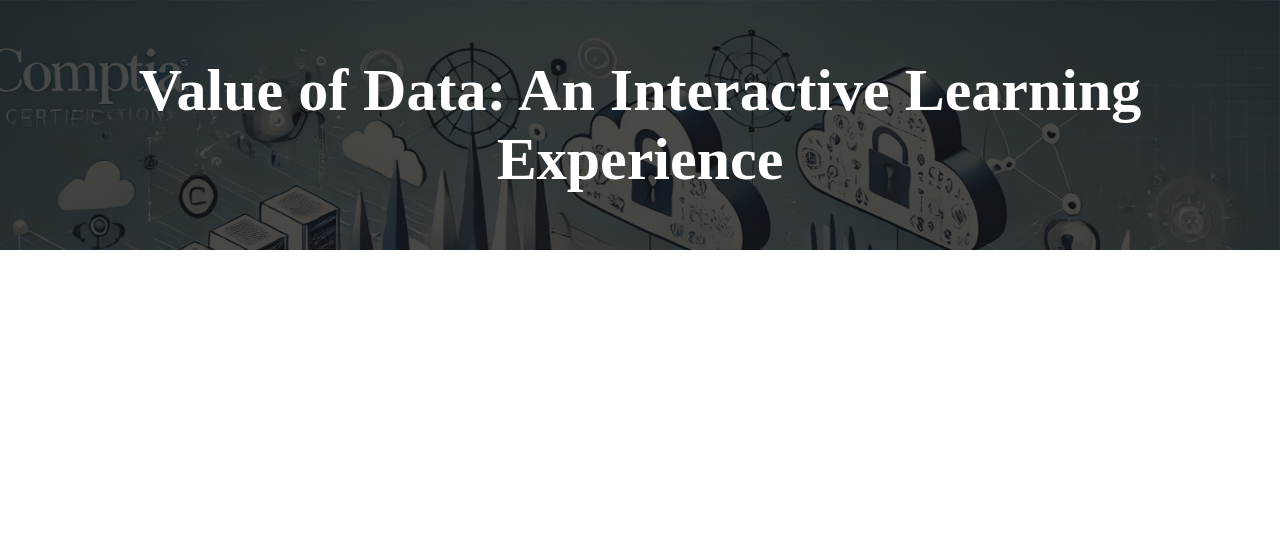
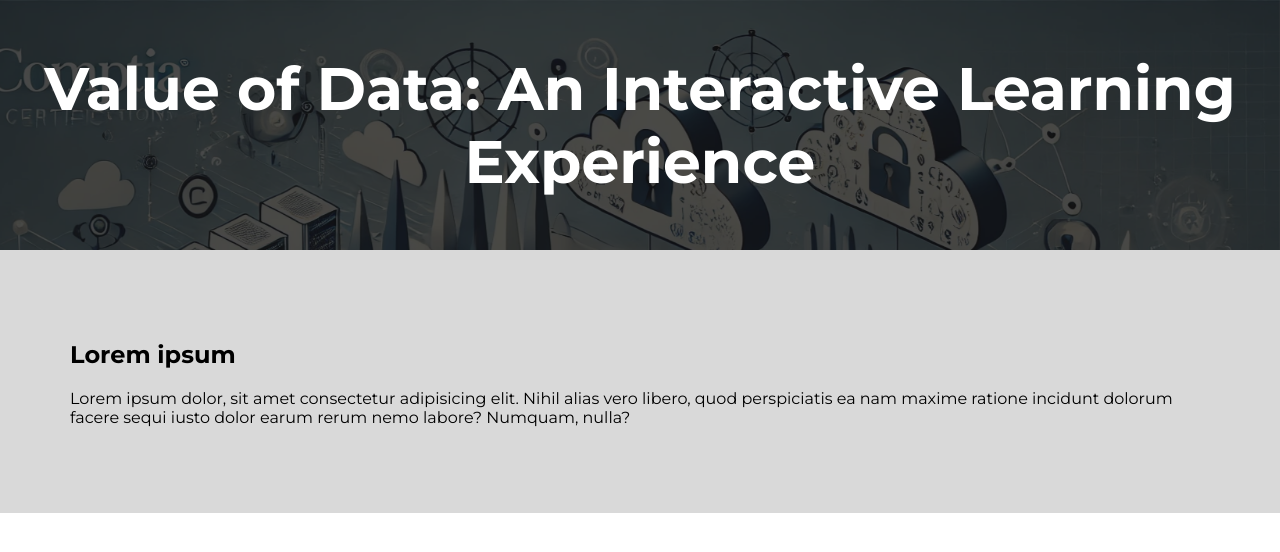
Before and after one commit to Clos01/CompTIAIFExamObjectives, a plain HTML site: page index.html in a window 1280 px wide. Drawn offline with Linux system fonts and the light colour scheme; no server answers.

Commit message:
working on section 1

```diff
--- /dev/null
+++ b/Sections/data_as_assets.html
@@ -0,0 +1,13 @@
+<section>
+    <div class="bg-CTA">
+        <div>
+            <h2>
+                Lorem ipsum
+            </h2>
+            <p>
+                Lorem ipsum dolor, sit amet consectetur adipisicing elit. Nihil alias vero libero, quod perspiciatis ea nam maxime ratione incidunt dolorum facere sequi iusto dolor earum rerum nemo labore? Numquam, nulla?
+            </p>
+            <img src="" alt="">
+        </div>
+    </div>
+</section>
--- a/css/index.css
+++ b/css/index.css
@@ -1,3 +1,15 @@
+@import url('https://fonts.googleapis.com/css2?family=Montserrat:wght@400;700&display=swap');
+
+/* Reset margins and padding */
+html, body {
+    font-family: 'Montserrat', sans-serif;
+    margin: 0;
+    width: 100%;
+    height: 100%;
+}
+*{
+    /* border: 2px solid #ff1717; */
+}
 .callToAction {
     background-image: url("../images/ComTia.png");
     background-size: cover;
@@ -29,10 +41,8 @@
     position: relative;
     z-index: 2; /* Ensures content stays above the overlay */
   }
-/* Reset margins and padding */
-html, body {
+.bg-CTA  {
+    background-color: hwb(0 85% 15%);
     margin: 0;
-    padding: 0;
-    width: 100%;
-    height: 100%;
-  }
+    padding: 70px;
+}
```
